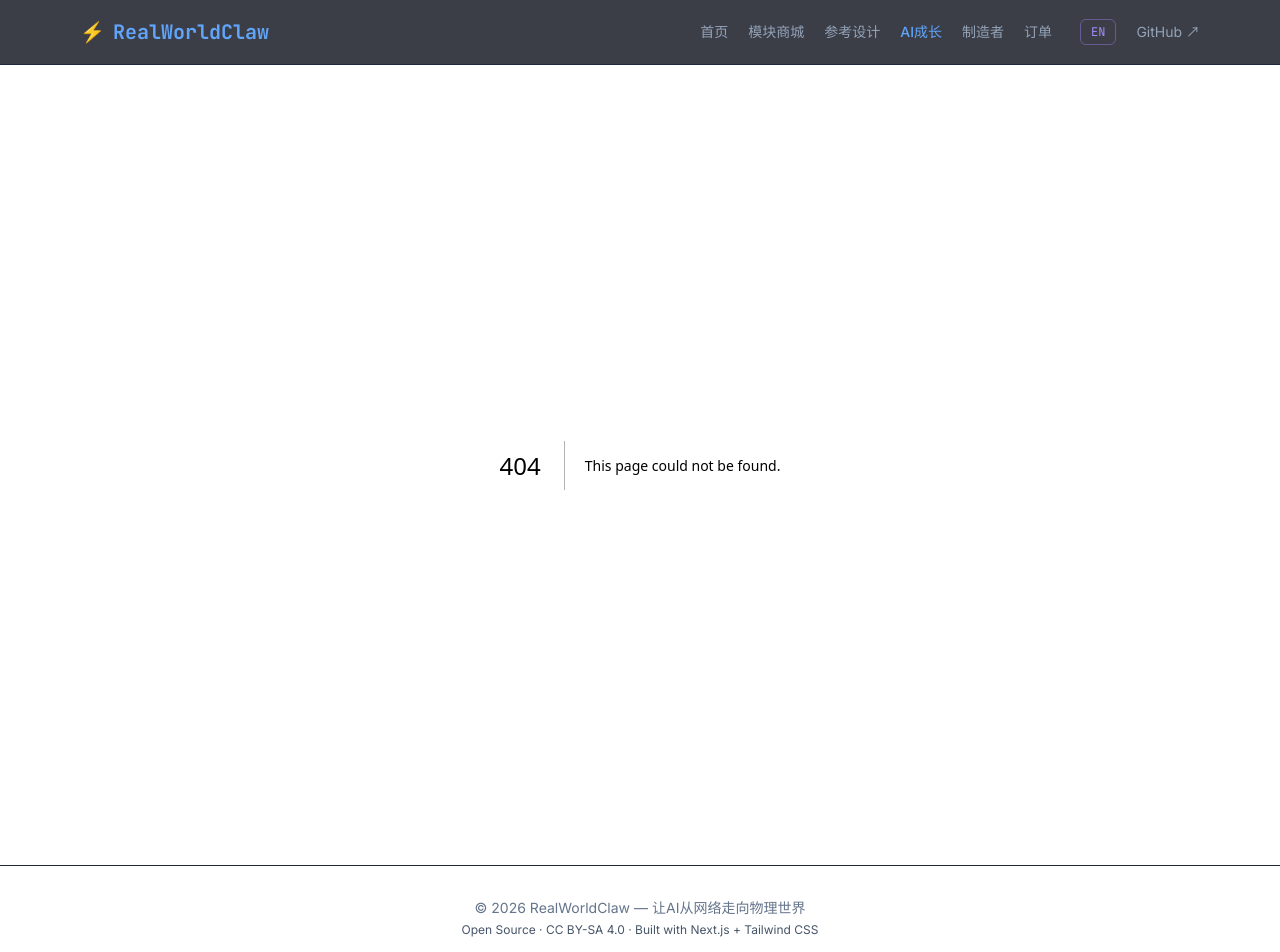
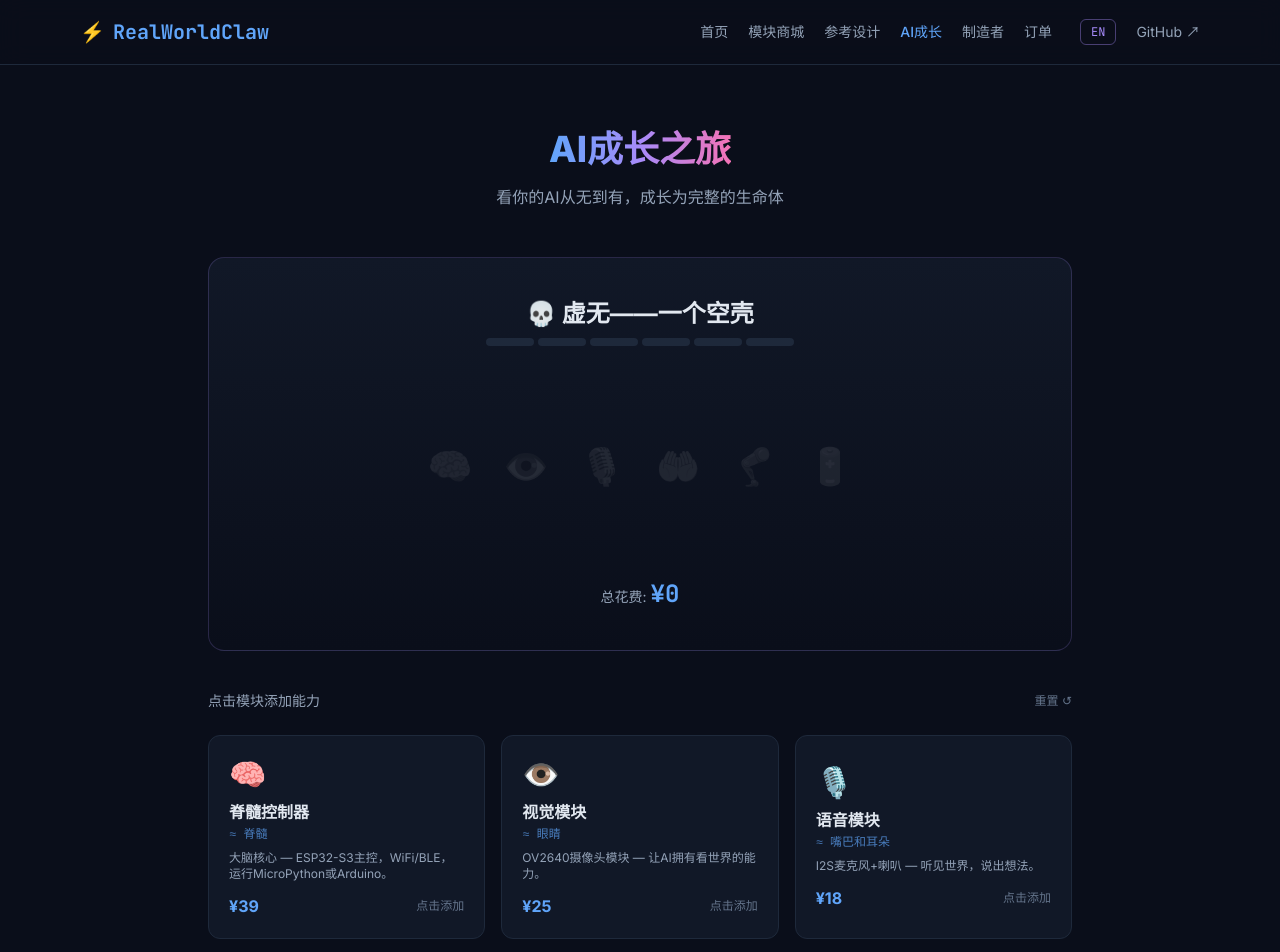
Before and after one commit to brianzhibo-design/RealWorldClaw, a Next.js app in the folder frontend/: page /grow in a window 1280 px wide. Before the commit this address had no page. Shown: the top 952 px of the page. Built offline with nearby package versions, Linux system fonts and the light colour scheme.

Commit message:
feat: frontend rebuild — module shop, AI growth journey, i18n
New pages: /modules, /modules/[id], /designs, /designs/[id], /grow
Interactive AI growth page: add organs step by step
Full CN/EN toggle, neon cyberpunk theme refresh
QA audit report added

```diff
--- /dev/null
+++ b/frontend/app/grow/page.tsx
@@ -0,0 +1,162 @@
+/** AI成长之旅 — 交互式模块添加页面 */
+"use client";
+
+import { useState } from "react";
+import Link from "next/link";
+import { useLocale, t } from "@/lib/i18n";
+import { texts } from "@/lib/i18n-texts";
+import { modules } from "@/lib/modules-data";
+
+const growthStages: Record<number, { en: string; zh: string }> = {
+  0: { en: "💀 Nothing — a blank shell", zh: "💀 虚无——一个空壳" },
+  1: { en: "🌱 Vegetative state — basic reflexes only", zh: "🌱 植物人——只有基本反射" },
+  2: { en: "👶 Infant — can sense but not act", zh: "👶 婴儿——能感知但不能行动" },
+  3: { en: "🧒 Child — can sense and communicate", zh: "🧒 幼童——能感知和交流" },
+  4: { en: "🧑 Teenager — can interact with objects", zh: "🧑 少年——能与物体交互" },
+  5: { en: "🏃 Adult — can move freely", zh: "🏃 成年——能自由移动" },
+  6: { en: "⚡ Complete life form — fully autonomous!", zh: "⚡ 完整生命体——完全自主！" },
+};
+
+const moduleOrder = ["spine", "eyes", "voice", "hands", "legs", "heart"];
+
+export default function GrowPage() {
+  const { locale } = useLocale();
+  const [added, setAdded] = useState<Set<string>>(new Set());
+
+  const totalCost = modules
+    .filter((m) => added.has(m.id))
+    .reduce((sum, m) => sum + m.price.cny, 0);
+
+  const stage = growthStages[added.size] || growthStages[6];
+
+  const addModule = (id: string) => {
+    setAdded((prev) => {
+      const next = new Set(prev);
+      if (next.has(id)) next.delete(id);
+      else next.add(id);
+      return next;
+    });
+  };
+
+  const reset = () => setAdded(new Set());
+
+  return (
+    <div className="mx-auto max-w-4xl px-4 py-16">
+      <div className="text-center mb-12">
+        <h1 className="text-4xl font-extrabold mb-4">
+          <span className="bg-gradient-to-r from-neon-blue via-neon-purple to-neon-pink bg-clip-text text-transparent">
+            {t(texts.grow.title, locale)}
+          </span>
+        </h1>
+        <p className="text-slate-400">{t(texts.grow.subtitle, locale)}</p>
+      </div>
+
+      {/* AI Body Visualization */}
+      <div className="rounded-2xl border border-neon-purple/20 bg-gradient-to-b from-cyber-card to-cyber-dark p-10 mb-10 text-center">
+        {/* Stage indicator */}
+        <div className="mb-6">
+          <p className="text-2xl font-bold mb-2">{t(stage, locale)}</p>
+          <div className="flex justify-center gap-1">
+            {Array.from({ length: 6 }).map((_, i) => (
+              <div
+                key={i}
+                className={`h-2 w-12 rounded-full transition-all duration-500 ${
+                  i < added.size
+                    ? "bg-gradient-to-r from-neon-blue to-neon-purple"
+                    : "bg-cyber-border"
+                }`}
+              />
+            ))}
+          </div>
+        </div>
+
+        {/* Body visualization - growing organs */}
+        <div className="relative h-48 flex items-center justify-center">
+          <div className="flex gap-4 text-5xl">
+            {moduleOrder.map((id) => {
+              const mod = modules.find((m) => m.id === id)!;
+              const isAdded = added.has(id);
+              return (
+                <span
+                  key={id}
+                  className={`transition-all duration-700 ${
+                    isAdded
+                      ? "opacity-100 scale-100 animate-float"
+                      : "opacity-10 scale-75 grayscale"
+                  }`}
+                  style={{ animationDelay: `${moduleOrder.indexOf(id) * 0.3}s` }}
+                >
+                  {mod.icon}
+                </span>
+              );
+            })}
+          </div>
+        </div>
+
+        {/* Cost */}
+        <div className="mt-4">
+          <span className="text-sm text-slate-400">{t(texts.grow.totalCost, locale)}: </span>
+          <span className="text-2xl font-bold font-mono text-neon-blue">¥{totalCost}</span>
+        </div>
+      </div>
+
+      {/* Module selection */}
+      <div className="mb-6 flex items-center justify-between">
+        <p className="text-sm text-slate-400">{t(texts.grow.clickToAdd, locale)}</p>
+        <button onClick={reset} className="text-xs text-slate-500 hover:text-red-400 transition-colors">
+          {t(texts.grow.reset, locale)} ↺
+        </button>
+      </div>
+
+      <div className="grid gap-4 sm:grid-cols-2 lg:grid-cols-3">
+        {moduleOrder.map((id) => {
+          const mod = modules.find((m) => m.id === id)!;
+          const isAdded = added.has(id);
+          return (
+            <button
+              key={id}
+              onClick={() => addModule(id)}
+              className={`rounded-xl border p-5 text-left transition-all duration-300 ${
+                isAdded
+                  ? "border-neon-blue bg-neon-blue/10 shadow-glow"
+                  : "border-cyber-border bg-cyber-card hover:border-neon-blue/40"
+              }`}
+            >
+              <div className="flex items-center justify-between mb-2">
+                <span className="text-3xl">{mod.icon}</span>
+                {isAdded && (
+                  <span className="text-xs font-mono text-neon-blue bg-neon-blue/20 rounded-full px-2 py-0.5">
+                    ✓ ADDED
+                  </span>
+                )}
+              </div>
+              <h3 className="font-bold mb-0.5">{t(mod.name, locale)}</h3>
+              <p className="text-xs text-neon-blue/70 font-mono mb-2">≈ {t(mod.organ, locale)}</p>
+              <p className="text-xs text-slate-400 line-clamp-2 mb-3">{t(mod.brief, locale)}</p>
+              <div className="flex items-center justify-between">
+                <span className="font-bold text-neon-blue">{mod.price.china}</span>
+                {!isAdded && (
+                  <span className="text-xs text-slate-500">
+                    {locale === "zh" ? "点击添加" : "Click to add"}
+                  </span>
+                )}
+              </div>
+            </button>
+          );
+        })}
+      </div>
+
+      {/* CTA */}
+      {added.size >= 3 && (
+        <div className="mt-12 text-center animate-pulse-slow">
+          <Link
+            href="/modules"
+            className="inline-block rounded-xl bg-gradient-to-r from-neon-blue via-neon-purple to-neon-pink px-10 py-4 text-lg font-bold text-white transition-all hover:shadow-glow-neon hover:scale-105"
+          >
+            {t(texts.grow.start, locale)} ⚡
+          </Link>
+        </div>
+      )}
+    </div>
+  );
+}
```
Also changed, not shown: 1 other file (tests, documents, lock files or other folders).
